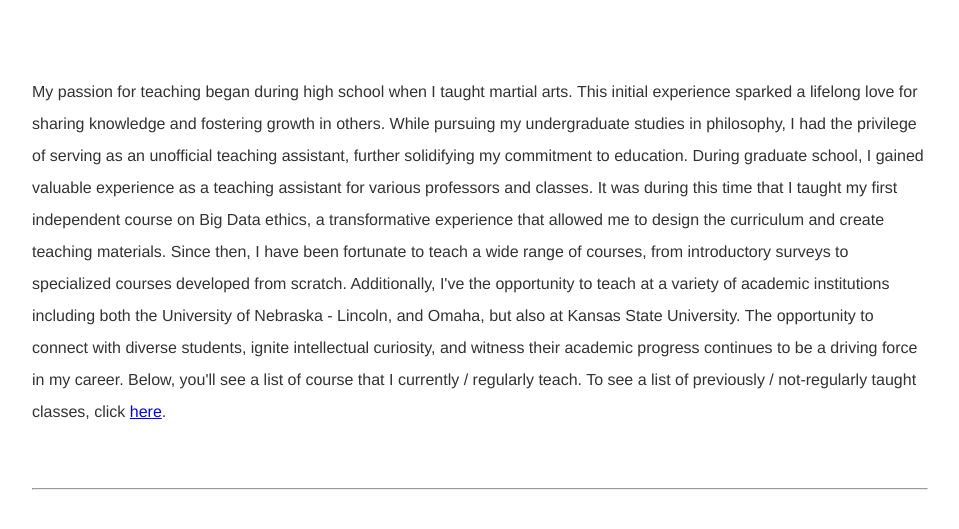
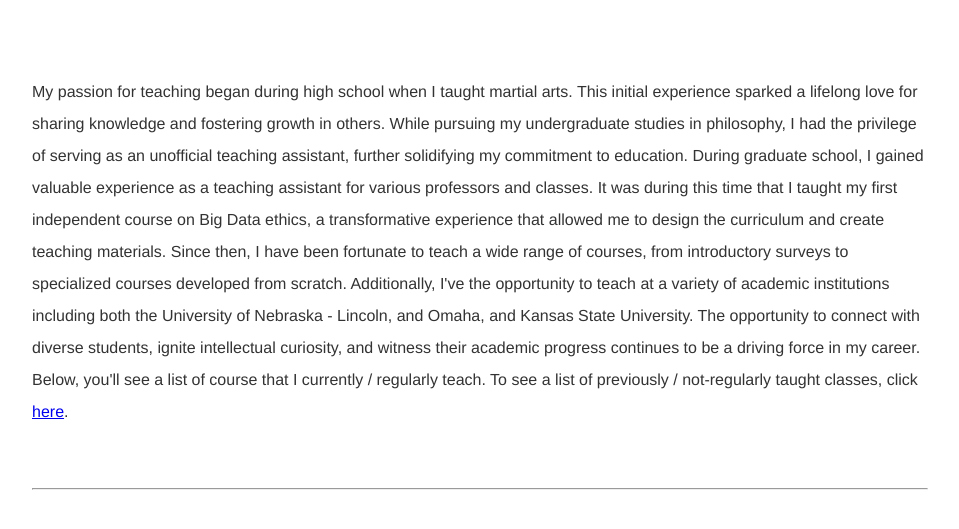
Before and after one commit to kevinjpatton/kevinjpatton.github.io, a Jekyll site: the page built from teaching/index.html, in a window 1280 px wide and 900 px high, cut to the strip 352-881 px from the top of the window. Shown: the whole strip, without its empty margins (160-1119 px from the left). Built offline with Jekyll 4.4.1, drawn with Linux system fonts in a browser that asks for light colours; Markdown is read by kramdown in place of the engine named in the settings.

Commit message:
Update index.html

```diff
--- a/teaching/index.html
+++ b/teaching/index.html
@@ -2,7 +2,7 @@
 layout: teaching
 title: Teaching - Kevin Patton
 ---
-<p>My passion for teaching began during high school when I taught martial arts. This initial experience sparked a lifelong love for sharing knowledge and fostering growth in others. While pursuing my undergraduate studies in philosophy, I had the privilege of serving as an unofficial teaching assistant, further solidifying my commitment to education. During graduate school, I gained valuable experience as a teaching assistant for various professors and classes. It was during this time that I taught my first independent course on Big Data ethics, a transformative experience that allowed me to design the curriculum and create teaching materials. Since then, I have been fortunate to teach a wide range of courses, from introductory surveys to specialized courses developed from scratch. Additionally, I've the opportunity to teach at a variety of academic institutions including both the University of Nebraska - Lincoln, and Omaha, but also at Kansas State University. The opportunity to connect with diverse students, ignite intellectual curiosity, and witness their academic progress continues to be a driving force in my career. Below, you'll see a list of course that I  currently / regularly teach. To see a list of previously / not-regularly taught classes, click <a href="/teaching/pastcourses/">here</a>.</p>
+<p>My passion for teaching began during high school when I taught martial arts. This initial experience sparked a lifelong love for sharing knowledge and fostering growth in others. While pursuing my undergraduate studies in philosophy, I had the privilege of serving as an unofficial teaching assistant, further solidifying my commitment to education. During graduate school, I gained valuable experience as a teaching assistant for various professors and classes. It was during this time that I taught my first independent course on Big Data ethics, a transformative experience that allowed me to design the curriculum and create teaching materials. Since then, I have been fortunate to teach a wide range of courses, from introductory surveys to specialized courses developed from scratch. Additionally, I've the opportunity to teach at a variety of academic institutions including both the University of Nebraska - Lincoln, and Omaha, and Kansas State University. The opportunity to connect with diverse students, ignite intellectual curiosity, and witness their academic progress continues to be a driving force in my career. Below, you'll see a list of course that I  currently / regularly teach. To see a list of previously / not-regularly taught classes, click <a href="/teaching/pastcourses/">here</a>.</p>
 <hr>
 <h2>Currently / Regularly Teaching</h2>
 <div class="container">
```
